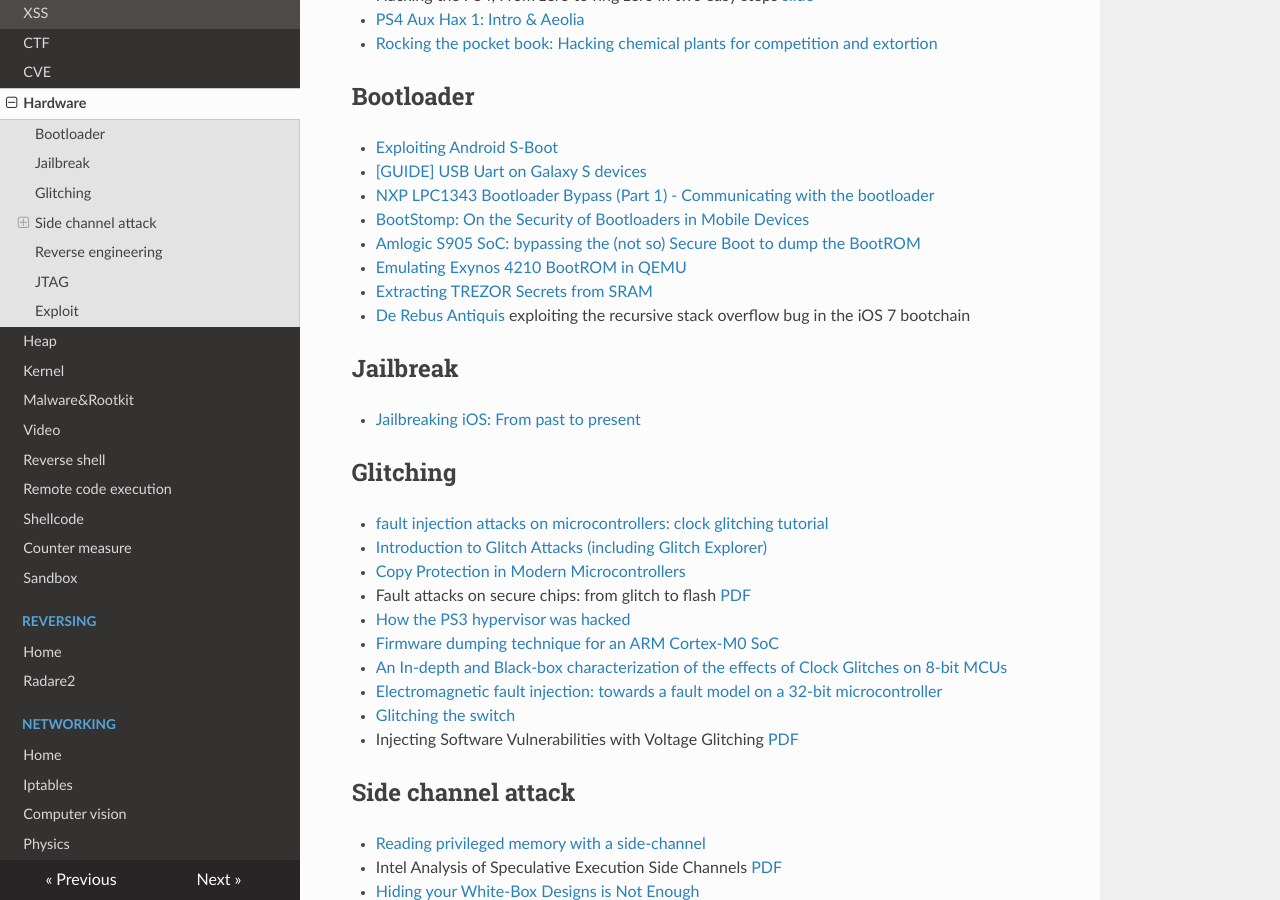
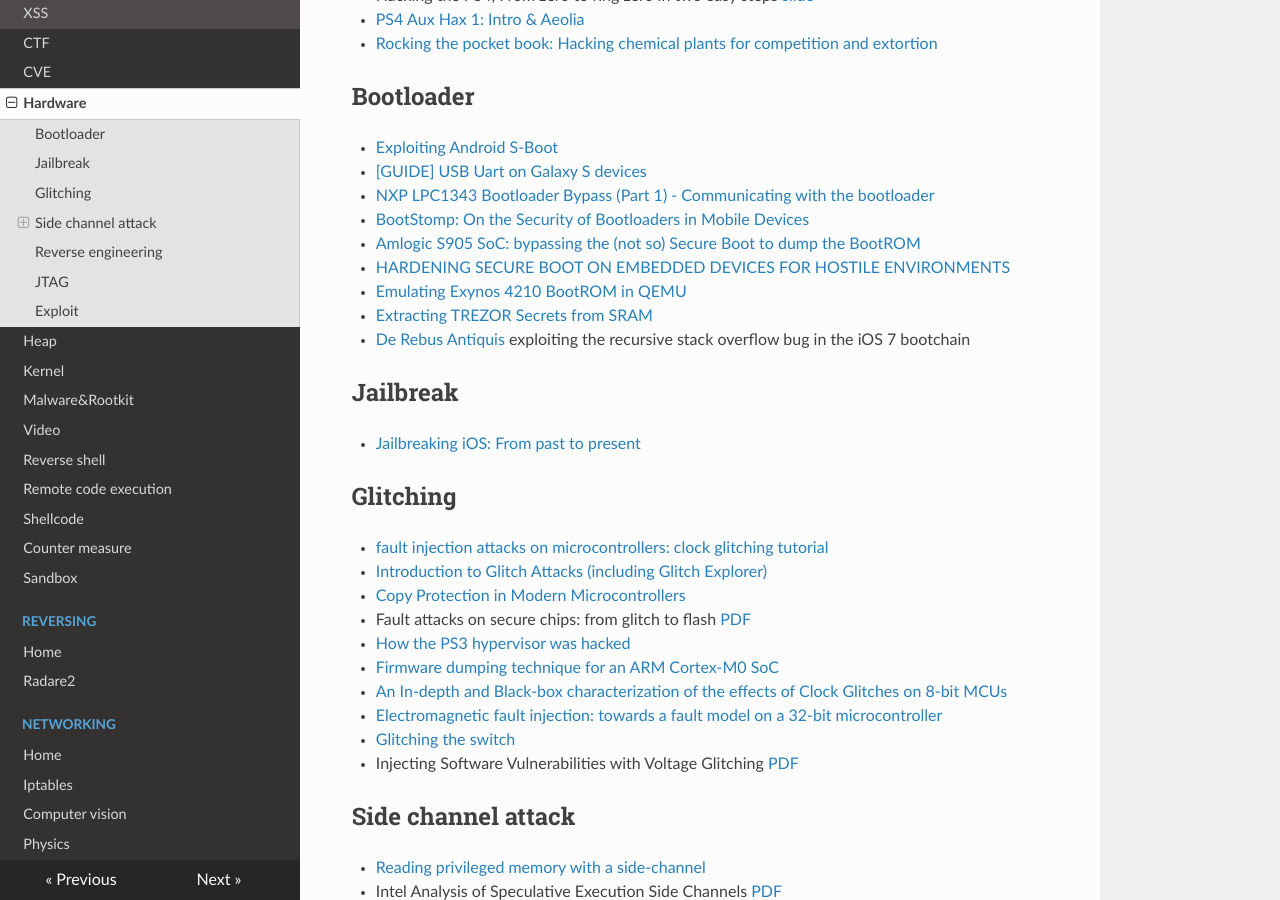
Before and after one commit to gipi/low-level, an MkDocs documentation site: the page built from docs/security/hardware.md, in a window 1280 px wide and 900 px high, scrolled down 800 px. Built offline with MkDocs 1.6.1, drawn with Linux system fonts in a browser that asks for light colours; nearby versions of some CDN libraries; old or Windows-style settings are respelled for this version of MkDocs.

Commit message:
Update hardware.md

```diff
--- a/docs/security/hardware.md
+++ b/docs/security/hardware.md
@@ -36,6 +36,7 @@
  - [NXP LPC1343 Bootloader Bypass (Part 1) - Communicating with the bootloader](https://toothless.co/blog/bootloader-bypass-part1/)
  - [BootStomp: On the Security of Bootloaders in Mobile Devices](http://cs.ucsb.edu/~yanick/publications/2017_sec_bootstomp.pdf)
  - [Amlogic S905 SoC: bypassing the (not so) Secure Boot to dump the BootROM](http://www.fredericb.info/2016/10/amlogic-s905-soc-bypassing-not-so.html)
+ - [HARDENING SECURE BOOT ON EMBEDDED DEVICES FOR HOSTILE ENVIRONMENTS](http://www.pulse-sec.com/drive/BlueHat_IL_2019_-_Hardening_Secure_Boot_on_Embedded_Devices_for_Hostile_Environments.pdf)
  - [Emulating Exynos 4210 BootROM in QEMU](https://www.fredericb.info/2018/03/emulating-exynos-4210-bootrom-in-qemu.html)
  - [Extracting TREZOR Secrets from SRAM](https://saleemrashid.com/2017/08/17/extracting-trezor-secrets-sram/)
  - [De Rebus Antiquis](https://xerub.github.io/ios/iboot/2018/05/10/de-rebus-antiquis.html) exploiting the recursive stack overflow bug in the iOS 7 bootchain
```
